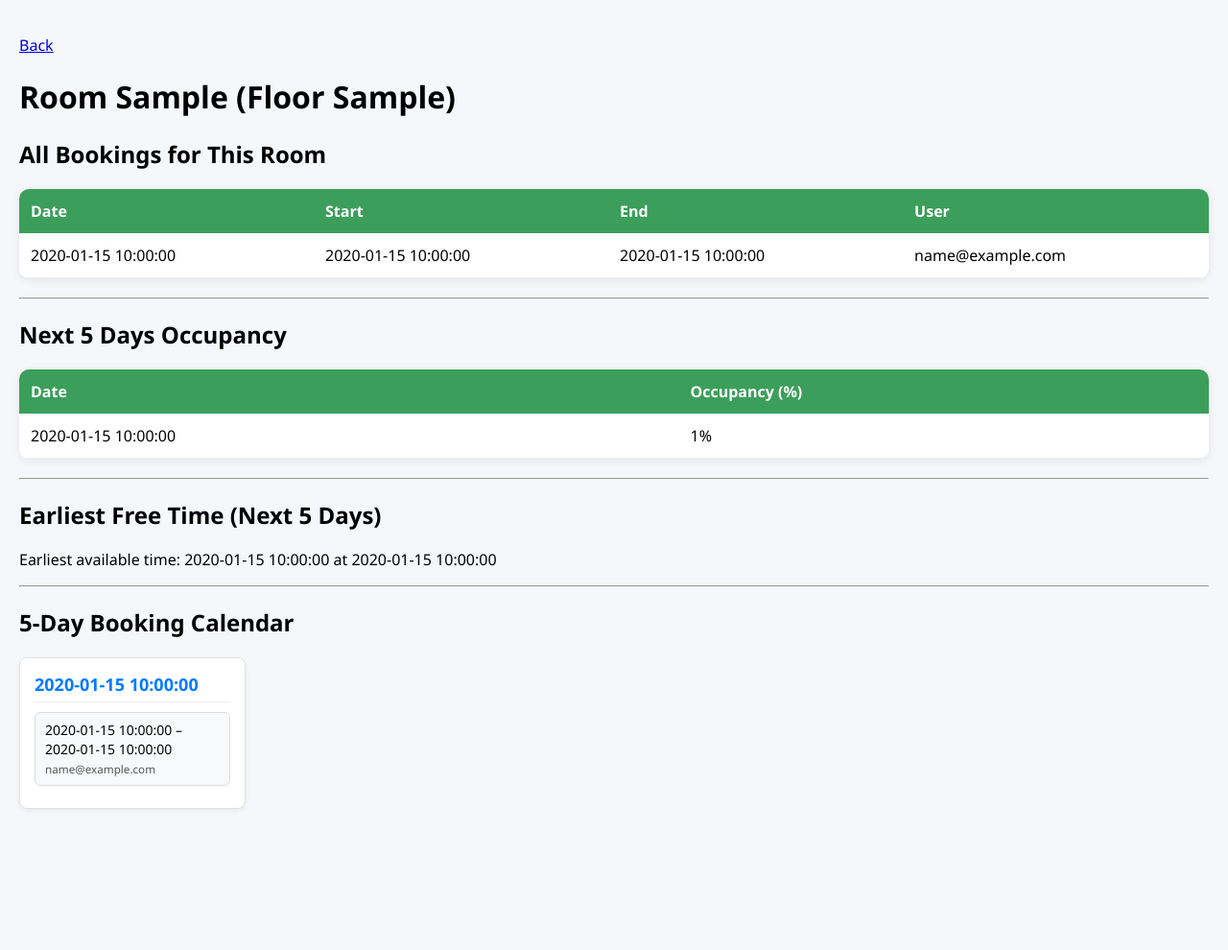
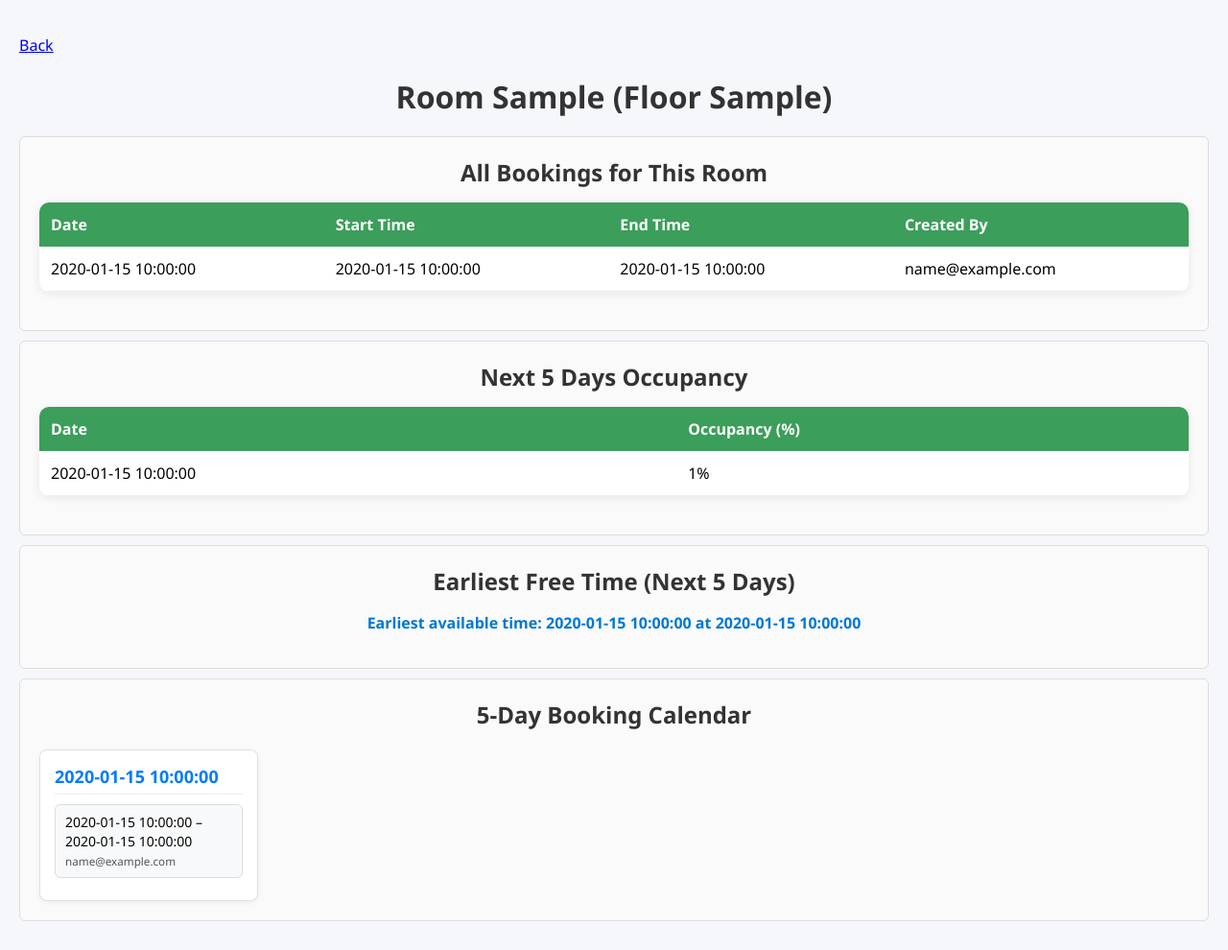
Before and after one commit to archananirwan02/Room-Booking-System, a FastAPI app: template templates/rooms.html in a window 1280 px wide. Shown: the whole page at 96% size. Before the commit the page ends 843 px from the top, so only its background shows below. Run offline with FastAPI, Linux system fonts and the light colour scheme; the template is opened without the code that fills it: most values are stand-ins (such as "Sample title", 1, 10 or a date in 2020); parts of the project's set-up code (start-up, migrations or seed data) failed here and were passed over.

Commit message:
Style changes for error messages and other styles

```diff
--- a/main.py
+++ b/main.py
@@ -327,6 +327,7 @@ async def my_bookings(req: Request):
         "bookings.html",
         {"request": req,
          "bookings": user_bookings,
+         "user_email": user_email,
          "success_message": success_message}
     )
 
@@ -375,6 +376,7 @@ async def my_bookings_room(req: Request, room_id: str):
         "bookings.html",
         {"request": req,
          "bookings": user_bookings,
+         "room_no_booking": room["room_no"],
          "success_message": success_message}
     )
 
--- a/static/styles.css
+++ b/static/styles.css
@@ -158,6 +158,12 @@ select {
     font-weight: 700;
 }
 
+.information-message {
+    color: #0078d4;
+    font-weight: 700;
+    text-align: center;
+}
+
 .hyperlink {
     display: inline;
     padding: 0;
--- a/templates/filter_booking.html
+++ b/templates/filter_booking.html
@@ -8,10 +8,10 @@
 <body class="page-body">
 <!-- Back button -->
 <a href="/" class="back-link">← Back</a>
-<h1>Bookings on {{ selected_date }}</h1>
+<h1 class="page-title">Bookings on {{ selected_date }}</h1>
 
 {% if bookings|length == 0 %}
-    <p>No bookings found for this day.</p>
+    <p class="information-message">No bookings were found for this day.</p>
 {% else %}
 <hr>
     <table class="table">
--- a/templates/rooms.html
+++ b/templates/rooms.html
@@ -8,21 +8,23 @@
 
 <body class="page-body">
 
-<h1>Room {{ room.room_no }} (Floor {{ room.floor_no }})</h1>
+<h1 class="page-title">Room {{ room.room_no }} (Floor {{ room.floor_no }})</h1>
 
 <!--Task 14 All Bookings for this room-->
-<h2>All Bookings for This Room</h2>
 
 {% if bookings|length == 0 %}
-    <p>No bookings found for this room.</p>
+    <p class="information-message">No bookings were found for this room.</p>
 {% else %}
+<div class="dashboard-grid dashboard-grid-columns">
+    <div class="dashboard-card">
+<h2 class="page-title">All Bookings for This Room</h2>
     <table class="table">
         <thead>
             <tr>
                 <th>Date</th>
-                <th>Start</th>
-                <th>End</th>
-                <th>User</th>
+                <th>Start Time</th>
+                <th>End Time</th>
+                <th>Created By</th>
             </tr>
         </thead>
 
@@ -37,11 +39,15 @@
             {% endfor %}
         </tbody>
     </table>
+    </div>
+    </div>
 {% endif %}
-<hr>
+
 
 <!--Task 15: Next 5 Days occupancy-->
-<h2>Next 5 Days Occupancy</h2>
+<div class="dashboard-grid dashboard-grid-columns">
+    <div class="dashboard-card">
+<h2 class="page-title">Next 5 Days Occupancy</h2>
 
 <table class="table">
     <thead>
@@ -60,24 +66,30 @@
         {% endfor %}
     </tbody>
 </table>
+    </div>
+</div>
 
-<hr>
 <!--Task 16: Earliest free timeslot-->
-<h2>Earliest Free Time (Next 5 Days)</h2>
+<div class="dashboard-grid dashboard-grid-columns">
+    <div class="dashboard-card">
+<h2 class="page-title">Earliest Free Time (Next 5 Days)</h2>
 
 {% if earliest_free %}
-    <p class="free-slot">
+    <p class="information-message">
         Earliest available time: {{ earliest_free.date }} at {{ earliest_free.time }}
     </p>
 {% else %}
     <p>No free time available in the next 5 days.</p>
 {% endif %}
 
-<hr>
+    </div>
+</div>
 
 
 <!--Task 17: 5day calendar-->
-<h2>5‑Day Booking Calendar</h2>
+<div class="dashboard-grid dashboard-grid-columns">
+    <div class="dashboard-card">
+<h2 class="page-title">5‑Day Booking Calendar</h2>
 
 <div class="calendar-grid">
     {% for day in calendar %}
@@ -97,6 +109,8 @@
     </div>
     {% endfor %}
 </div>
+    </div>
+</div>
 
 </body>
 </html>
```
Also changed, not shown: templates/bookings.html (+8 -1 lines).
